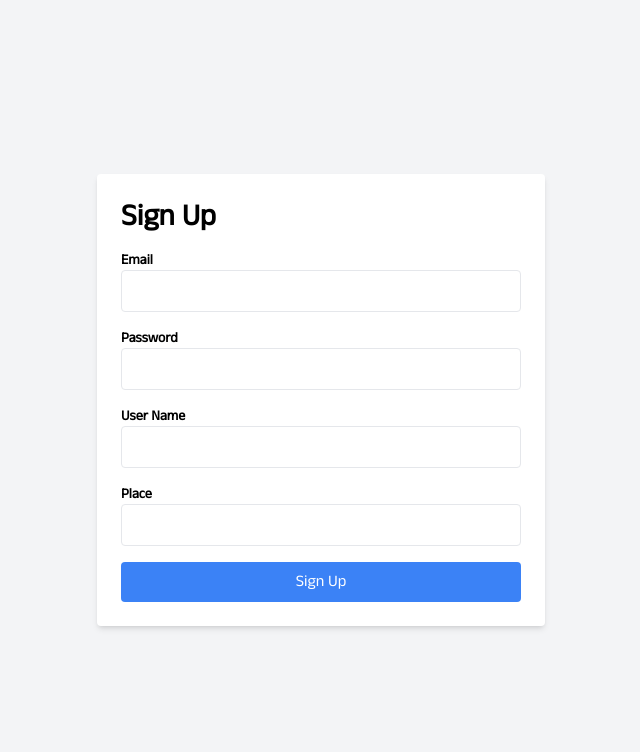
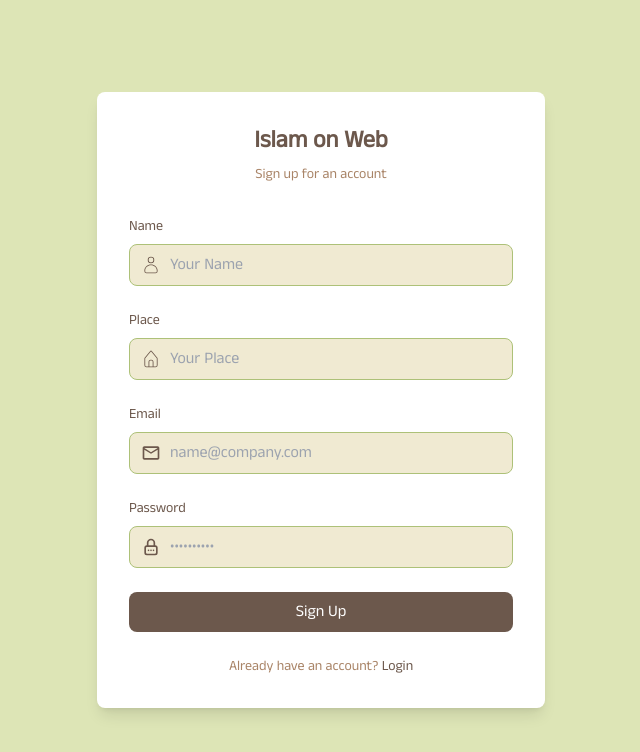
Before and after one commit to trend-setting/trend-set-islam, a Next.js app: page /signup in a window 1280 px wide. Shown: the top 752 px of the page, without its empty margins (319-959 px from the left). Built offline with nearby package versions, Linux system fonts and the light colour scheme; no server answers.

Commit message:
addded theme

```diff
--- a/app/login/page.tsx
+++ b/app/login/page.tsx
@@ -5,17 +5,18 @@ import { useRouter } from "next/navigation";
 import { signInWithEmailAndPassword, onAuthStateChanged } from "firebase/auth";
 import { auth, firestore } from "@/lib/firebase/page";
 import { doc, getDoc } from "firebase/firestore";
+import { MdOutlineEmail } from "react-icons/md";
+import { TbLockPassword } from "react-icons/tb";
 
 export default function LoginPage(): React.ReactNode {
   const [email, setEmail] = useState<string>("");
   const [password, setPassword] = useState<string>("");
   const [loading, setLoading] = useState<boolean>(true);
   const [error, setError] = useState<string>("");
-  const [loggingIn, setLoggingIn] = useState<boolean>(false); // Added state to track login process
+  const [loggingIn, setLoggingIn] = useState<boolean>(false);
   const router = useRouter();
 
   useEffect(() => {
-    // Redirect to dashboard or admin page if the user is already logged in
     const unsubscribe = onAuthStateChanged(auth, async (user) => {
       if (user) {
         try {
@@ -25,9 +26,9 @@ export default function LoginPage(): React.ReactNode {
           if (userDocSnap.exists()) {
             const userData = userDocSnap.data();
             if (userData.isAdmin) {
-              router.push("/"); // Redirect to admin page
+              router.push("/");
             } else {
-              router.push("/"); // Redirect to dashboard
+              router.push("/");
             }
           }
         } catch (err) {
@@ -49,16 +50,15 @@ export default function LoginPage(): React.ReactNode {
       const userCredential = await signInWithEmailAndPassword(auth, email, password);
       const user = userCredential.user;
 
-      // Fetch user role from Firestore
       const userDocRef = doc(firestore, "users", user.uid);
       const userDocSnap = await getDoc(userDocRef);
 
       if (userDocSnap.exists()) {
         const userData = userDocSnap.data();
         if (userData.isAdmin) {
-          router.push("/"); // Redirect to admin page if user is admin
+          router.push("/");
         } else {
-          router.push("/"); // Redirect to dashboard if user is client
+          router.push("/");
         }
       }
     } catch (err: unknown) {
@@ -74,58 +74,80 @@ export default function LoginPage(): React.ReactNode {
         setError("An unexpected error occurred.");
       }
     } finally {
-      setLoggingIn(false); // Reset login state
+      setLoggingIn(false);
     }
   };
 
   if (loading) {
     return (
-      <div className="h-screen flex items-center justify-center bg-gray-100">
-        <p>Loading...</p>
+      <div className="h-screen flex items-center justify-center bg-[#F0EAD2]">
+        <p className="text-[#6C584C]">Loading...</p>
       </div>
     );
   }
 
   return (
-    <div className="h-screen flex flex-col items-center justify-center bg-gray-100">
-      <form onSubmit={handleLogin} className="w-full max-w-md bg-white p-6 rounded shadow-md">
-        <h1 className="text-2xl font-bold mb-4">Log In</h1>
-        {error && <p className="text-red-500 mb-4">{error}</p>}
+    <div className="flex items-center justify-center min-h-screen bg-[#DDE5B6] px-4 md:px-8">
+      <div className="w-full max-w-md p-8 bg-white rounded-lg shadow-lg">
+        <h1 className="text-2xl font-bold text-[#6C584C] text-center">Islam on Web</h1>
+        <p className="text-sm font-light text-[#A98467] text-center mt-2">
+          Log in to your account
+        </p>
+        <form onSubmit={handleLogin} className="mt-8 space-y-6">
+          <div>
+            <label htmlFor="email" className="block mb-2 text-sm font-medium text-[#6C584C]">
+              Email
+            </label>
+            <div className="relative flex items-center text-gray-400">
+              <MdOutlineEmail className="absolute left-3 h-5 w-5 text-[#6C584C]" />
               <input
                 type="email"
-          placeholder="Email"
+                id="email"
+                placeholder="name@company.com"
+                autoComplete="off"
                 value={email}
                 onChange={(e) => setEmail(e.target.value)}
-          className="w-full p-2 border rounded mb-4"
+                className="w-full pl-10 py-2 bg-[#F0EAD2] text-[#6C584C] border border-[#ADC178] rounded-lg focus:ring-[#ADC178] focus:border-[#ADC178] focus:outline-none"
                 required
               />
+            </div>
+          </div>
+          <div>
+            <label htmlFor="password" className="block mb-2 text-sm font-medium text-[#6C584C]">
+              Password
+            </label>
+            <div className="relative flex items-center text-gray-400">
+              <TbLockPassword className="absolute left-3 h-5 w-5 text-[#6C584C]" />
               <input
                 type="password"
-          placeholder="Password"
+                id="password"
+                placeholder="••••••••••"
+                autoComplete="current-password"
                 value={password}
                 onChange={(e) => setPassword(e.target.value)}
-          className="w-full p-2 border rounded mb-4"
+                className="w-full pl-10 py-2 bg-[#F0EAD2] text-[#6C584C] border border-[#ADC178] rounded-lg focus:ring-[#ADC178] focus:border-[#ADC178] focus:outline-none"
                 required
               />
+            </div>
+          </div>
           <button
             type="submit"
-          className={`py-2 px-4 rounded w-full ${
-            loggingIn ? "bg-blue-300 text-gray-500 cursor-not-allowed" : "bg-blue-500 text-white hover:bg-blue-600"
-          }`}
-          disabled={loggingIn} // Disable the button while logging in
+            className="w-full py-2 bg-[#6C584C] text-white font-medium rounded-lg hover:bg-[#A98467] focus:ring-4 focus:ring-[#ADC178]"
+            disabled={loggingIn}
           >
             {loggingIn ? "Logging In..." : "Log In"}
           </button>
-        <p className="text-gray-600 mt-4 text-center">
-          Don't have an account?{" "}
+          <p className="text-sm font-light text-center text-[#A98467]">
+            Don&apos;t have an account?{" "}
             <span
               onClick={() => router.push("/signup")}
-            className="text-blue-500 cursor-pointer underline"
+              className="font-medium text-[#6C584C] hover:underline cursor-pointer"
             >
               Sign Up
             </span>
           </p>
         </form>
       </div>
+    </div>
   );
 }
--- a/app/signup/page.tsx
+++ b/app/signup/page.tsx
@@ -5,6 +5,9 @@ import { useRouter } from "next/navigation";
 import { createUserWithEmailAndPassword, signOut } from "firebase/auth";
 import { auth, firestore } from "@/lib/firebase/page";
 import { doc, setDoc } from "firebase/firestore";
+import { CiUser, CiHome } from "react-icons/ci";
+import { MdOutlineEmail } from "react-icons/md";
+import { TbLockPassword } from "react-icons/tb";
 
 export default function Signup(): React.ReactNode {
   const [email, setEmail] = useState<string>("");
@@ -16,7 +19,6 @@ export default function Signup(): React.ReactNode {
   const [success, setSuccess] = useState<string>("");
   const router = useRouter();
 
-  // Predefined list of admin emails
   const adminEmails = [
     "trendsetadmin@gmail.com",
     "admin2@example.com",
@@ -31,28 +33,24 @@ export default function Signup(): React.ReactNode {
     setLoading(true);
 
     try {
-      // Create a new user with email and password
       const userCredential = await createUserWithEmailAndPassword(auth, email, password);
       const user = userCredential.user;
 
-      // Determine if the user is an admin
       const isAdmin = adminEmails.includes(email);
 
-      // Save user data to Firestore
       await setDoc(doc(firestore, "users", user.uid), {
         email: user.email,
         userName: userName,
         userPlace: userPlace,
-        isAdmin: isAdmin, // Mark as admin if the email matches
+        isAdmin: isAdmin,
         uid: user.uid,
       });
 
-      // Log out the user after account creation
       await signOut(auth);
 
       setSuccess("Account created successfully! Redirecting to login...");
       setTimeout(() => {
-        router.push("/login"); // Redirect to the login page after a delay
+        router.push("/login");
       }, 2000);
     } catch (err: unknown) {
       setError("Error creating account. Please try again.");
@@ -63,65 +61,97 @@ export default function Signup(): React.ReactNode {
   };
 
   return (
-    <div className="h-screen flex flex-col items-center justify-center bg-gray-100">
-      <div className="w-full max-w-md bg-white p-6 rounded shadow-md">
-        <h1 className="text-3xl font-bold mb-4">Sign Up</h1>
-        {error && <p className="text-red-500 mb-4">{error}</p>}
-        {success && <p className="text-green-500 mb-4">{success}</p>}
-        <form onSubmit={handleSignup}>
-          <div className="mb-4">
-            <label htmlFor="email" className="block text-sm font-semibold">Email</label>
+    <div className="flex items-center justify-center min-h-screen bg-[#DDE5B6] px-4 md:px-8">
+      <div className="w-full max-w-md p-8 bg-white rounded-lg shadow-lg">
+        <h1 className="text-2xl font-bold text-[#6C584C] text-center">Islam on Web</h1>
+        <p className="text-sm font-light text-[#A98467] text-center mt-2">
+          Sign up for an account
+        </p>
+        <form onSubmit={handleSignup} className="mt-8 space-y-6">
+          <div>
+            <label htmlFor="userName" className="block mb-2 text-sm font-medium text-[#6C584C]">
+              Name
+            </label>
+            <div className="relative flex items-center text-gray-400">
+              <CiUser className="absolute left-3 h-5 w-5 text-[#6C584C]" />
+              <input
+                type="text"
+                id="userName"
+                placeholder="Your Name"
+                value={userName}
+                onChange={(e) => setUserName(e.target.value)}
+                className="w-full pl-10 py-2 bg-[#F0EAD2] text-[#6C584C] border border-[#ADC178] rounded-lg focus:ring-[#ADC178] focus:border-[#ADC178] focus:outline-none"
+                required
+              />
+            </div>
+          </div>
+          <div>
+            <label htmlFor="userPlace" className="block mb-2 text-sm font-medium text-[#6C584C]">
+              Place
+            </label>
+            <div className="relative flex items-center text-gray-400">
+              <CiHome className="absolute left-3 h-5 w-5 text-[#6C584C]" />
+              <input
+                type="text"
+                id="userPlace"
+                placeholder="Your Place"
+                value={userPlace}
+                onChange={(e) => setUserPlace(e.target.value)}
+                className="w-full pl-10 py-2 bg-[#F0EAD2] text-[#6C584C] border border-[#ADC178] rounded-lg focus:ring-[#ADC178] focus:border-[#ADC178] focus:outline-none"
+                required
+              />
+            </div>
+          </div>
+          <div>
+            <label htmlFor="email" className="block mb-2 text-sm font-medium text-[#6C584C]">
+              Email
+            </label>
+            <div className="relative flex items-center text-gray-400">
+              <MdOutlineEmail className="absolute left-3 h-5 w-5 text-[#6C584C]" />
               <input
                 type="email"
                 id="email"
+                placeholder="name@company.com"
                 value={email}
                 onChange={(e) => setEmail(e.target.value)}
-              className="w-full p-2 border rounded"
+                className="w-full pl-10 py-2 bg-[#F0EAD2] text-[#6C584C] border border-[#ADC178] rounded-lg focus:ring-[#ADC178] focus:border-[#ADC178] focus:outline-none"
                 required
               />
             </div>
-          <div className="mb-4">
-            <label htmlFor="password" className="block text-sm font-semibold">Password</label>
+          </div>
+          <div>
+            <label htmlFor="password" className="block mb-2 text-sm font-medium text-[#6C584C]">
+              Password
+            </label>
+            <div className="relative flex items-center text-gray-400">
+              <TbLockPassword className="absolute left-3 h-5 w-5 text-[#6C584C]" />
               <input
                 type="password"
                 id="password"
+                placeholder="••••••••••"
                 value={password}
                 onChange={(e) => setPassword(e.target.value)}
-              className="w-full p-2 border rounded"
+                className="w-full pl-10 py-2 bg-[#F0EAD2] text-[#6C584C] border border-[#ADC178] rounded-lg focus:ring-[#ADC178] focus:border-[#ADC178] focus:outline-none"
                 required
               />
             </div>
-          <div className="mb-4">
-            <label htmlFor="userName" className="block text-sm font-semibold">User Name</label>
-            <input
-              type="text"
-              id="userName"
-              value={userName}
-              onChange={(e) => setUserName(e.target.value)}
-              className="w-full p-2 border rounded"
-              required
-            />
-          </div>
-          <div className="mb-4">
-            <label htmlFor="userPlace" className="block text-sm font-semibold">Place</label>
-            <input
-              type="text"
-              id="userPlace"
-              value={userPlace}
-              onChange={(e) => setUserPlace(e.target.value)}
-              className="w-full p-2 border rounded"
-              required
-            />
           </div>
           <button
             type="submit"
-            className={`py-2 px-4 rounded w-full ${
-              loading ? "bg-blue-300 text-gray-500 cursor-not-allowed" : "bg-blue-500 text-white hover:bg-blue-600"
-            }`}
-            disabled={loading} // Disable the button while signing up
+            className="w-full py-2 bg-[#6C584C] text-white font-medium rounded-lg hover:bg-[#A98467] focus:ring-4 focus:ring-[#ADC178]"
+            disabled={loading}
           >
             {loading ? "Signing up..." : "Sign Up"}
           </button>
+          <p className="text-sm font-light text-center text-[#A98467]">
+            Already have an account?{" "}
+            <span
+              onClick={() => router.push("/login")}
+              className="font-medium text-[#6C584C] hover:underline cursor-pointer"
+            >
+              Login
+            </span>
+          </p>
         </form>
       </div>
     </div>
--- a/components/Navbar.tsx
+++ b/components/Navbar.tsx
@@ -57,7 +57,7 @@ const Navbar = () => {
     return (
       <nav className="flex justify-between items-center px-6 py-4 bg-[#ADC178] text-[#6C584C]">
         <div className="text-xl font-bold">
-          <Link href="/">Islamic Dought</Link>
+          <Link href="/">Islamic Doubt</Link>
         </div>
         <div className="text-[#A98467]">Loading...</div>
       </nav>
@@ -68,7 +68,7 @@ const Navbar = () => {
     <nav className="flex justify-between items-center px-6 py-4 bg-[#ADC178] text-[#6C584C]">
       {/* Left Side: Website Name */}
       <div className="text-xl font-bold">
-        <Link href="/">Islamic Dought</Link>
+        <Link href="/">Islamic Doubt</Link>
       </div>
 
       {/* Right Side: User Info or Dropdown */}
--- /dev/null
+++ b/components/Test.tsx
@@ -0,0 +1,101 @@
+import React from 'react';
+import { CiHome, CiUser } from 'react-icons/ci';
+import { MdOutlineEmail } from 'react-icons/md';
+import { TbLockPassword } from 'react-icons/tb';
+
+const SignupForm = () => {
+  return (
+    <div className="flex flex-col w-full md:w-1/2 xl:w-2/5 2xl:w-2/5 3xl:w-1/3 mx-auto p-8 md:p-10 2xl:p-12 3xl:p-14 bg-white rounded-2xl shadow-xl">
+      <div className="flex flex-row gap-3 pb-4">
+        <h1 className="text-3xl font-bold text-gray-600 my-auto">Islam on Web</h1>
+      </div>
+      <div className="text-sm font-light text-gray-500 pb-8">
+        Sign up for an account on Your Company.
+      </div>
+      <form className="flex flex-col">
+        <div className="pb-2">
+          <label htmlFor="name" className="block mb-2 text-sm font-medium text-gray-900">
+            Name
+          </label>
+          <div className="relative text-gray-400">
+            <span className="absolute inset-y-0 left-0 flex items-center p-1 pl-3">
+            <CiUser/>
+            </span>
+            <input
+              type="text"
+              id="name"
+              placeholder="Your Name"
+              autoComplete="off"
+              className="pl-12 mb-2 bg-gray-50 text-gray-600 border focus:border-transparent border-gray-300 sm:text-sm rounded-lg ring ring-transparent focus:ring-1 focus:outline-none focus:ring-gray-400 block w-full p-2.5 rounded-l-lg py-3 px-4"
+            />
+          </div>
+        </div>
+        <div className="pb-2">
+          <label htmlFor="name" className="block mb-2 text-sm font-medium text-gray-900">
+            Place
+          </label>
+          <div className="relative text-gray-400">
+            <span className="absolute inset-y-0 left-0 flex items-center p-1 pl-3">
+            <CiHome/>
+            </span>
+            <input
+              type="text"
+              id="name"
+              placeholder="Your Name"
+              autoComplete="off"
+              className="pl-12 mb-2 bg-gray-50 text-gray-600 border focus:border-transparent border-gray-300 sm:text-sm rounded-lg ring ring-transparent focus:ring-1 focus:outline-none focus:ring-gray-400 block w-full p-2.5 rounded-l-lg py-3 px-4"
+            />
+          </div>
+        </div>
+        <div className="pb-2">
+          <label htmlFor="email" className="block mb-2 text-sm font-medium text-gray-900">
+            Email
+          </label>
+          <div className="relative text-gray-400">
+            <span className="absolute inset-y-0 left-0 flex items-center p-1 pl-3">
+            <MdOutlineEmail/>
+            </span>
+            <input
+              type="email"
+              id="email"
+              placeholder="name@company.com"
+              autoComplete="off"
+              className="pl-12 mb-2 bg-gray-50 text-gray-600 border focus:border-transparent border-gray-300 sm:text-sm rounded-lg ring ring-transparent focus:ring-1 focus:outline-none focus:ring-gray-400 block w-full p-2.5 rounded-l-lg py-3 px-4"
+            />
+          </div>
+        </div>
+        <div className="pb-6">
+          <label htmlFor="password" className="block mb-2 text-sm font-medium text-gray-900">
+            Password
+          </label>
+          <div className="relative text-gray-400">
+            <span className="absolute inset-y-0 left-0 flex items-center p-1 pl-3">
+            <TbLockPassword/>
+            </span>
+            <input
+              type="password"
+              id="password"
+              placeholder="••••••••••"
+              autoComplete="new-password"
+              className="pl-12 mb-2 bg-gray-50 text-gray-600 border focus:border-transparent border-gray-300 sm:text-sm rounded-lg ring ring-transparent focus:ring-1 focus:outline-none focus:ring-gray-400 block w-full p-2.5 rounded-l-lg py-3 px-4"
+            />
+          </div>
+        </div>
+        <button
+          type="submit"
+          className="w-full text-white bg-indigo-600 focus:ring-4 focus:outline-none focus:ring-indigo-300 font-medium rounded-lg text-sm px-5 py-2.5 text-center mb-6"
+        >
+          Sign Up
+        </button>
+        <div className="text-sm font-light text-gray-500">
+          Already have an account?{" "}
+          <a href="#" className="font-medium text-indigo-600 hover:underline">
+            Login
+          </a>
+        </div>
+      </form>
+    </div>
+  );
+};
+
+export default SignupForm;
```
Also changed, not shown: app/admin/page.tsx (+33 -31 lines), app/dashboard/page.tsx (+4 -4 lines), components/Accordian.tsx (+6 -6 lines), components/ModalQuestion.tsx (+6 -12 lines), components/NavAdmin.tsx (+13 -17 lines), components/NavClient.tsx (+12 -12 lines). Lines whose indentation alone changed are shown as unchanged.
